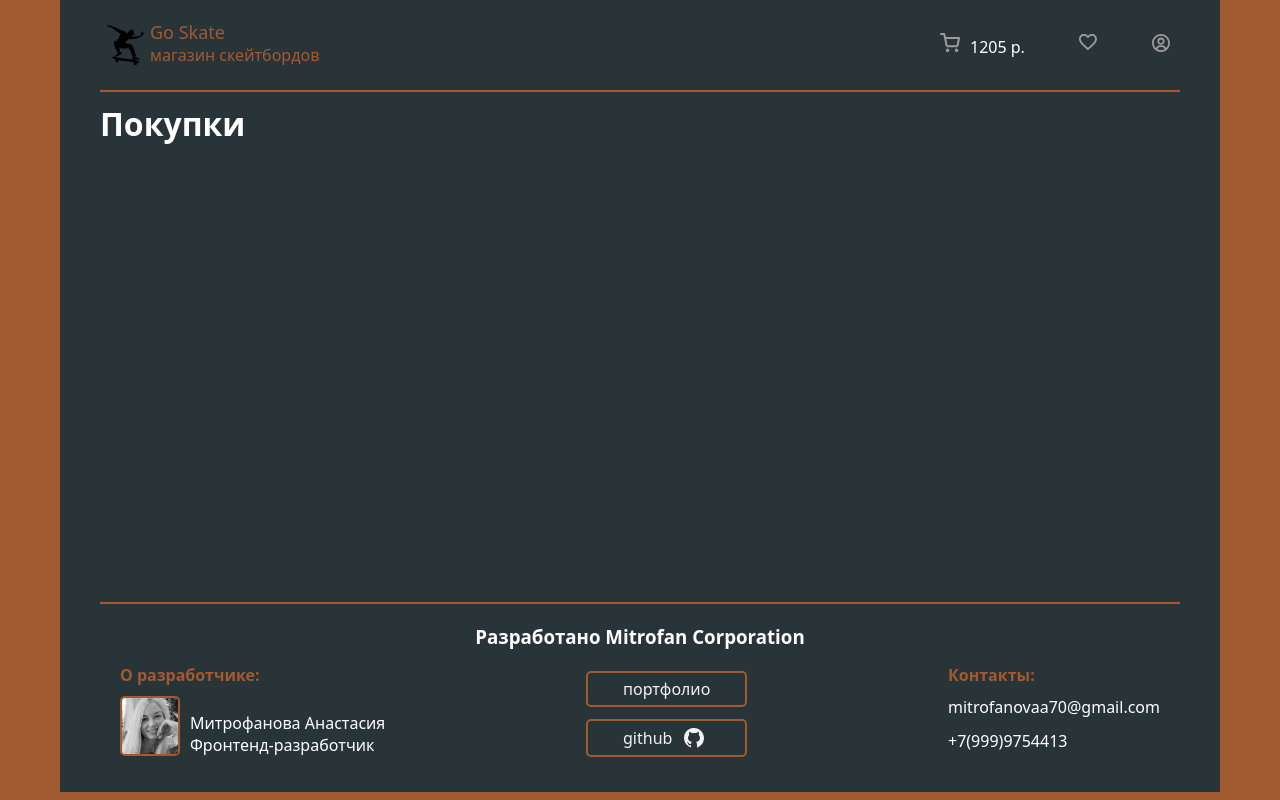
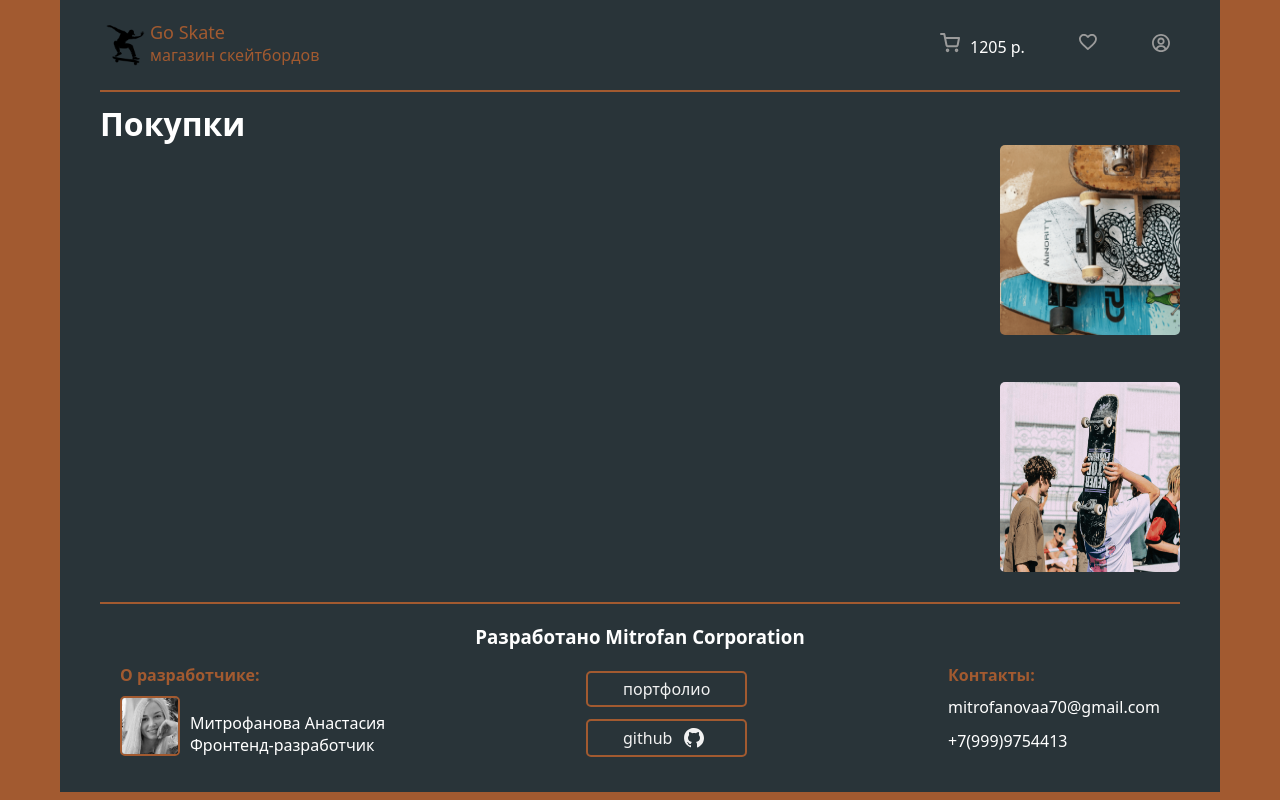
Before and after one commit to Mitrofanna/shop, a React (Create React App) app: page /orders in a window 1280 px wide. Built offline with nearby package versions, Linux system fonts and the light colour scheme; no server answers.

Commit message:
стили для страницы заказов

```diff
--- a/src/pages/Favorites.jsx
+++ b/src/pages/Favorites.jsx
@@ -8,7 +8,7 @@ function Favorites({onAddItem, onAddFavorites}) {
 
     return (
         <main className="content">
-            <img className={favorites.length > 0 ? "content__fav-background" : "content__fav-hidden"}  width="220" height="460" src="./img/content/fav-background.png"></img>
+            <img className={favorites.length > 0 ? "content__fav-background" : "content__fav-hidden"}  width="220" height="460" src="./img/content/fav-background.png" alt="Фото скейтбордиста."></img>
             <h1 className="content__title">Избранные товары</h1>
             <section className="content__cards">
                 {favorites.length > 0 ?
--- a/src/pages/Orders.jsx
+++ b/src/pages/Orders.jsx
@@ -2,6 +2,8 @@ function Orders() {
     return (
         <main className="content">
             <h1 className="content__title">Покупки</h1>
+            <img className="content__img-order1" width="180" height="190" src="./img/content/orders-background1.png" alt="Фото наших скейтов."></img>
+            <img className="content__img-order2" width="180" height="190" src="./img/content/orders-background2.png" alt="Фото наших скейтов."></img>
         </main>
     );
 }
--- a/src/sass/content.scss
+++ b/src/sass/content.scss
@@ -29,4 +29,17 @@
       margin: 0;
       margin-top: 10px;
     }
+
+    &__img-order1 {
+      position: absolute;
+      right: 0;
+      border-radius: 5px;
+    }
+
+    &__img-order2 {
+      position: absolute;
+      right: 0;
+      bottom : 30px;
+      border-radius: 5px;
+    }
   }
```
